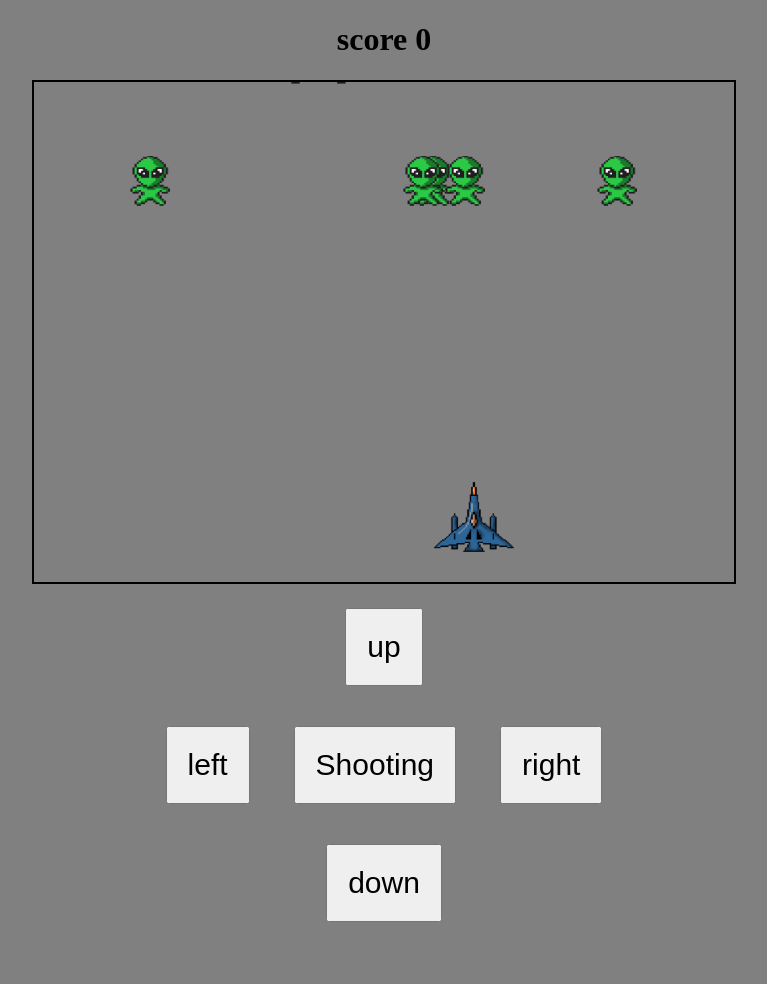
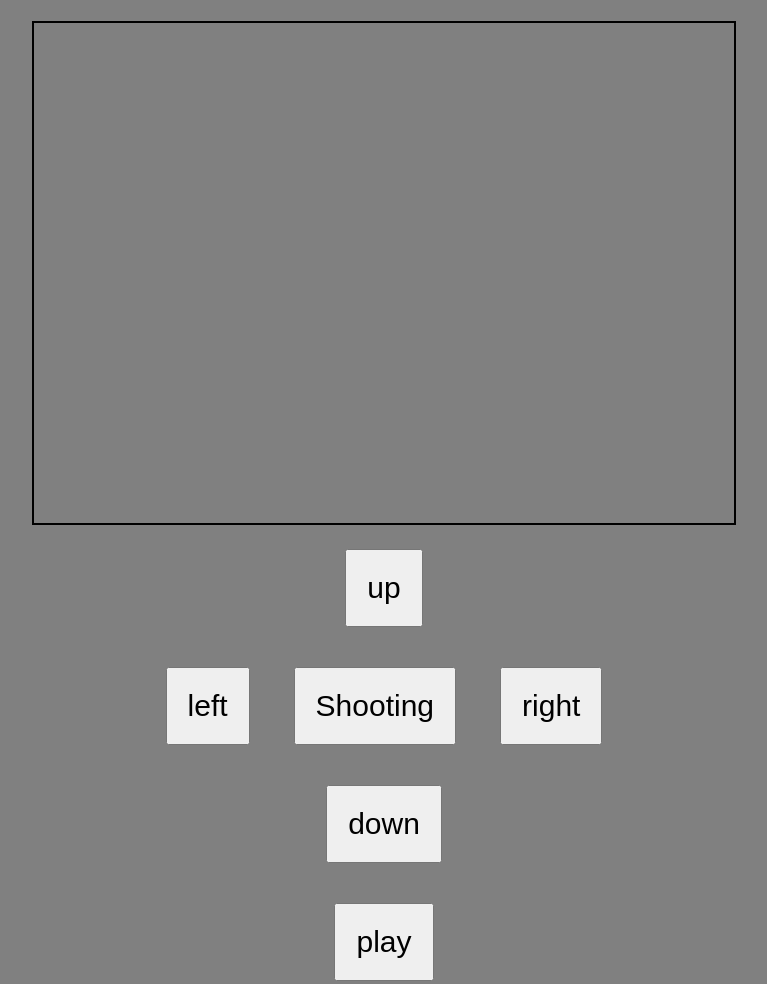
Before and after one commit to eddyomar1/ETOTU, a plain HTML site: page index.html in a window 1280 px wide. Shown: the whole page, without its empty margins (256-1023 px from the left). Before the commit the page ends 950 px from the top, so only its background shows below. Drawn offline with Linux system fonts and the light colour scheme.

Commit message:
boton de play añadido

```diff
--- a/index.html
+++ b/index.html
@@ -23,6 +23,11 @@ button{font-size: 30px; padding: 20px 20px 20px 20px; margin: 20px 20px 20px 20p
     else{document.getElementById('botones').style.display = 'none';}
 
     }
+
+
+
+
+
     </script>
 
 </head>
@@ -41,6 +46,9 @@ button{font-size: 30px; padding: 20px 20px 20px 20px; margin: 20px 20px 20px 20p
 <button id="bd">down</button>
 </div>
 
+<button id="play">play</button>
+<!--button id="pausa">pausa</button-->
+
 <script type="text/javascript" src="magia.js"></script>
 
 </body>
--- a/magia.js
+++ b/magia.js
@@ -36,84 +36,90 @@ var ene = [
     new ealien({id:"kk3", x: Math.floor(Math.random() * 650), y: -150, w:80, h:100, d:5}),
     new ealien({id:"kk3", x: Math.floor(Math.random() * 650), y: -150, w:80, h:100, d:5}),
 
-    new ealien({id:"kk3", x: Math.floor(Math.random() * 650), y: -Math.floor(Math.random() * 1650), w:80, h:100, d:10}),
-    new ealien({id:"kk3", x: Math.floor(Math.random() * 650), y: -Math.floor(Math.random() * 1650), w:80, h:100, d:10}),
-    new ealien({id:"kk3", x: Math.floor(Math.random() * 650), y: -Math.floor(Math.random() * 1650), w:80, h:100, d:10}),
-    new ealien({id:"kk3", x: Math.floor(Math.random() * 650), y: -Math.floor(Math.random() * 1650), w:80, h:100, d:10}),
-    new ealien({id:"kk3", x: Math.floor(Math.random() * 650), y: -Math.floor(Math.random() * 1650), w:80, h:100, d:10}),
-    new ealien({id:"kk3", x: Math.floor(Math.random() * 650), y: -Math.floor(Math.random() * 2000), w:80, h:100, d:10}),
-    new ealien({id:"kk3", x: Math.floor(Math.random() * 650), y: -Math.floor(Math.random() * 1650), w:80, h:100, d:10}),
-    new ealien({id:"kk3", x: Math.floor(Math.random() * 650), y: -Math.floor(Math.random() * 1650), w:80, h:100, d:10}),
-    new ealien({id:"kk3", x: Math.floor(Math.random() * 650), y: -Math.floor(Math.random() * 1650), w:80, h:100, d:10}),
-    new ealien({id:"kk3", x: Math.floor(Math.random() * 650), y: -Math.floor(Math.random() * 1650), w:80, h:100, d:10}),
-    new ealien({id:"kk3", x: Math.floor(Math.random() * 650), y: -Math.floor(Math.random() * 1650), w:80, h:100, d:10}),
-    new ealien({id:"kk3", x: Math.floor(Math.random() * 650), y: -Math.floor(Math.random() * 1650), w:80, h:100, d:10}),
-    new ealien({id:"kk3", x: Math.floor(Math.random() * 650), y: -Math.floor(Math.random() * 1650), w:80, h:100, d:10}),
-    new ealien({id:"kk3", x: Math.floor(Math.random() * 650), y: -Math.floor(Math.random() * 1650), w:80, h:100, d:10}),
-    new ealien({id:"kk3", x: Math.floor(Math.random() * 650), y: -Math.floor(Math.random() * 1650), w:80, h:100, d:10}),
-    new ealien({id:"kk3", x: Math.floor(Math.random() * 650), y: -Math.floor(Math.random() * 1650), w:80, h:100, d:10}),
-    new ealien({id:"kk3", x: Math.floor(Math.random() * 650), y: -Math.floor(Math.random() * 1650), w:80, h:100, d:10}),
-    new ealien({id:"kk3", x: Math.floor(Math.random() * 650), y: -Math.floor(Math.random() * 1650), w:80, h:100, d:10}),
-    new ealien({id:"kk3", x: Math.floor(Math.random() * 650), y: -Math.floor(Math.random() * 1650), w:80, h:100, d:10}),
-    new ealien({id:"kk3", x: Math.floor(Math.random() * 650), y: -Math.floor(Math.random() * 1650), w:80, h:100, d:10}),
-    new ealien({id:"kk3", x: Math.floor(Math.random() * 650), y: -Math.floor(Math.random() * 1650), w:80, h:100, d:10}),
-    new ealien({id:"kk3", x: Math.floor(Math.random() * 650), y: -Math.floor(Math.random() * 1650), w:80, h:100, d:10}),
-    new ealien({id:"kk3", x: Math.floor(Math.random() * 650), y: -Math.floor(Math.random() * 1650), w:80, h:100, d:10}),
-    new ealien({id:"kk3", x: Math.floor(Math.random() * 650), y: -Math.floor(Math.random() * 1650), w:80, h:100, d:10}),
-    new ealien({id:"kk3", x: Math.floor(Math.random() * 650), y: -Math.floor(Math.random() * 1650), w:80, h:100, d:10}),
-    new ealien({id:"kk3", x: Math.floor(Math.random() * 650), y: -Math.floor(Math.random() * 1650), w:80, h:100, d:10}),
-    new ealien({id:"kk3", x: Math.floor(Math.random() * 650), y: -Math.floor(Math.random() * 1650), w:80, h:100, d:10}),
-    new ealien({id:"kk3", x: Math.floor(Math.random() * 650), y: -Math.floor(Math.random() * 1650), w:80, h:100, d:10}),
-    new ealien({id:"kk3", x: Math.floor(Math.random() * 650), y: -Math.floor(Math.random() * 1650), w:80, h:100, d:10}),
-    new ealien({id:"kk3", x: Math.floor(Math.random() * 650), y: -Math.floor(Math.random() * 1650), w:80, h:100, d:10}),
-    new ealien({id:"kk3", x: Math.floor(Math.random() * 650), y: -Math.floor(Math.random() * 1650), w:80, h:100, d:10}),
-    new ealien({id:"kk3", x: Math.floor(Math.random() * 650), y: -Math.floor(Math.random() * 1650), w:80, h:100, d:10}),
-    new ealien({id:"kk3", x: Math.floor(Math.random() * 650), y: -Math.floor(Math.random() * 1650), w:80, h:100, d:10}),
+    new ealien({id:"kk3", x: Math.floor(Math.random() * 650), y: -Math.floor(Math.random() * 1650), w:80, h:100, d:8}),
+    new ealien({id:"kk3", x: Math.floor(Math.random() * 650), y: -Math.floor(Math.random() * 1650), w:80, h:100, d:8}),
+    new ealien({id:"kk3", x: Math.floor(Math.random() * 650), y: -Math.floor(Math.random() * 1650), w:80, h:100, d:8}),
+    new ealien({id:"kk3", x: Math.floor(Math.random() * 650), y: -Math.floor(Math.random() * 1650), w:80, h:100, d:5}),
+    new ealien({id:"kk3", x: Math.floor(Math.random() * 650), y: -Math.floor(Math.random() * 1650), w:80, h:100, d:5}),
+    new ealien({id:"kk3", x: Math.floor(Math.random() * 650), y: -Math.floor(Math.random() * 2000), w:80, h:100, d:5}),
+    new ealien({id:"kk3", x: Math.floor(Math.random() * 650), y: -Math.floor(Math.random() * 1650), w:80, h:100, d:5}),
+    new ealien({id:"kk3", x: Math.floor(Math.random() * 650), y: -Math.floor(Math.random() * 1650), w:80, h:100, d:5}),
+    new ealien({id:"kk3", x: Math.floor(Math.random() * 650), y: -Math.floor(Math.random() * 1650), w:80, h:100, d:5}),
+    new ealien({id:"kk3", x: Math.floor(Math.random() * 650), y: -Math.floor(Math.random() * 1650), w:80, h:100, d:5}),
+    new ealien({id:"kk3", x: Math.floor(Math.random() * 650), y: -Math.floor(Math.random() * 1650), w:80, h:100, d:5}),
+    new ealien({id:"kk3", x: Math.floor(Math.random() * 650), y: -Math.floor(Math.random() * 1650), w:80, h:100, d:5}),
+    new ealien({id:"kk3", x: Math.floor(Math.random() * 650), y: -Math.floor(Math.random() * 1650), w:80, h:100, d:5}),
+    new ealien({id:"kk3", x: Math.floor(Math.random() * 650), y: -Math.floor(Math.random() * 1650), w:80, h:100, d:5}),
+    new ealien({id:"kk3", x: Math.floor(Math.random() * 650), y: -Math.floor(Math.random() * 1650), w:80, h:100, d:5}),
+    new ealien({id:"kk3", x: Math.floor(Math.random() * 650), y: -Math.floor(Math.random() * 1650), w:80, h:100, d:5}),
+    new ealien({id:"kk3", x: Math.floor(Math.random() * 650), y: -Math.floor(Math.random() * 1650), w:80, h:100, d:5}),
+    new ealien({id:"kk3", x: Math.floor(Math.random() * 650), y: -Math.floor(Math.random() * 1650), w:80, h:100, d:5}),
+    new ealien({id:"kk3", x: Math.floor(Math.random() * 650), y: -Math.floor(Math.random() * 1650), w:80, h:100, d:5}),
+    new ealien({id:"kk3", x: Math.floor(Math.random() * 650), y: -Math.floor(Math.random() * 1650), w:80, h:100, d:5}),
+    new ealien({id:"kk3", x: Math.floor(Math.random() * 650), y: -Math.floor(Math.random() * 1650), w:80, h:100, d:5}),
+    new ealien({id:"kk3", x: Math.floor(Math.random() * 650), y: -Math.floor(Math.random() * 1650), w:80, h:100, d:5}),
+    new ealien({id:"kk3", x: Math.floor(Math.random() * 650), y: -Math.floor(Math.random() * 1650), w:80, h:100, d:5}),
+    new ealien({id:"kk3", x: Math.floor(Math.random() * 650), y: -Math.floor(Math.random() * 1650), w:80, h:100, d:5}),
+    new ealien({id:"kk3", x: Math.floor(Math.random() * 650), y: -Math.floor(Math.random() * 1650), w:80, h:100, d:5}),
+    new ealien({id:"kk3", x: Math.floor(Math.random() * 650), y: -Math.floor(Math.random() * 1650), w:80, h:100, d:5}),
+    new ealien({id:"kk3", x: Math.floor(Math.random() * 650), y: -Math.floor(Math.random() * 1650), w:80, h:100, d:5}),
+    new ealien({id:"kk3", x: Math.floor(Math.random() * 650), y: -Math.floor(Math.random() * 1650), w:80, h:100, d:5}),
+    new ealien({id:"kk3", x: Math.floor(Math.random() * 650), y: -Math.floor(Math.random() * 1650), w:80, h:100, d:5}),
+    new ealien({id:"kk3", x: Math.floor(Math.random() * 650), y: -Math.floor(Math.random() * 1650), w:80, h:100, d:5}),
+    new ealien({id:"kk3", x: Math.floor(Math.random() * 650), y: -Math.floor(Math.random() * 1650), w:80, h:100, d:5}),
+    new ealien({id:"kk3", x: Math.floor(Math.random() * 650), y: -Math.floor(Math.random() * 1650), w:80, h:100, d:5}),
+    new ealien({id:"kk3", x: Math.floor(Math.random() * 650), y: -Math.floor(Math.random() * 1650), w:80, h:100, d:5}),
+    new ealien({id:"kk3", x: Math.floor(Math.random() * 650), y: -Math.floor(Math.random() * 1650), w:80, h:100, d:5}),
+    new ealien({id:"kk3", x: Math.floor(Math.random() * 650), y: -Math.floor(Math.random() * 1650), w:80, h:100, d:5}),
+    new ealien({id:"kk3", x: Math.floor(Math.random() * 650), y: -Math.floor(Math.random() * 1650), w:80, h:100, d:5}),
+    new ealien({id:"kk3", x: Math.floor(Math.random() * 650), y: -Math.floor(Math.random() * 1650), w:80, h:100, d:5}),
+    new ealien({id:"kk3", x: Math.floor(Math.random() * 650), y: -Math.floor(Math.random() * 1650), w:80, h:100, d:5}),
 
-
-
-
-    new ealien({id:"kk3", x: Math.floor(Math.random() * 650), y: -Math.floor(Math.random() * 2000), w:80, h:100, d:30}),
-    new ealien({id:"kk3", x: Math.floor(Math.random() * 650), y: -Math.floor(Math.random() * 2000), w:80, h:100, d:30}),
-    new ealien({id:"kk3", x: Math.floor(Math.random() * 650), y: -Math.floor(Math.random() * 2000), w:80, h:100, d:30}),
-    new ealien({id:"kk3", x: Math.floor(Math.random() * 650), y: -Math.floor(Math.random() * 2000), w:80, h:100, d:30}),
-    new ealien({id:"kk3", x: Math.floor(Math.random() * 650), y: -Math.floor(Math.random() * 2000), w:80, h:100, d:30}),
-    new ealien({id:"kk3", x: Math.floor(Math.random() * 650), y: -Math.floor(Math.random() * 2000), w:80, h:100, d:30}),
-    new ealien({id:"kk3", x: Math.floor(Math.random() * 650), y: -Math.floor(Math.random() * 2000), w:80, h:100, d:30}),
-    new ealien({id:"kk3", x: Math.floor(Math.random() * 650), y: -Math.floor(Math.random() * 2000), w:80, h:100, d:30}),
-    new ealien({id:"kk3", x: Math.floor(Math.random() * 650), y: -Math.floor(Math.random() * 2000), w:80, h:100, d:30}),
-    new ealien({id:"kk3", x: Math.floor(Math.random() * 650), y: -Math.floor(Math.random() * 2000), w:80, h:100, d:30}),
-    new ealien({id:"kk3", x: Math.floor(Math.random() * 650), y: -Math.floor(Math.random() * 2000), w:80, h:100, d:30}),
-    new ealien({id:"kk3", x: Math.floor(Math.random() * 650), y: -Math.floor(Math.random() * 2000), w:80, h:100, d:30}),
-    new ealien({id:"kk3", x: Math.floor(Math.random() * 650), y: -Math.floor(Math.random() * 2000), w:80, h:100, d:30}),
-    new ealien({id:"kk3", x: Math.floor(Math.random() * 650), y: -Math.floor(Math.random() * 2000), w:80, h:100, d:30}),
-    new ealien({id:"kk3", x: Math.floor(Math.random() * 650), y: -Math.floor(Math.random() * 2000), w:80, h:100, d:30}),
-    new ealien({id:"kk3", x: Math.floor(Math.random() * 650), y: -Math.floor(Math.random() * 2000), w:80, h:100, d:30}),
-    new ealien({id:"kk3", x: Math.floor(Math.random() * 650), y: -Math.floor(Math.random() * 2000), w:80, h:100, d:30}),
-    new ealien({id:"kk3", x: Math.floor(Math.random() * 650), y: -Math.floor(Math.random() * 2000), w:80, h:100, d:30}),
-    new ealien({id:"kk3", x: Math.floor(Math.random() * 650), y: -Math.floor(Math.random() * 2000), w:80, h:100, d:30}),
-    new ealien({id:"kk3", x: Math.floor(Math.random() * 650), y: -Math.floor(Math.random() * 2000), w:80, h:100, d:30}),
-    new ealien({id:"kk3", x: Math.floor(Math.random() * 650), y: -Math.floor(Math.random() * 2000), w:80, h:100, d:30}),
-    new ealien({id:"kk3", x: Math.floor(Math.random() * 650), y: -Math.floor(Math.random() * 2000), w:80, h:100, d:30}),
-    new ealien({id:"kk3", x: Math.floor(Math.random() * 650), y: -Math.floor(Math.random() * 2000), w:80, h:100, d:30}),
-    new ealien({id:"kk3", x: Math.floor(Math.random() * 650), y: -Math.floor(Math.random() * 2000), w:80, h:100, d:30}),
-    new ealien({id:"kk3", x: Math.floor(Math.random() * 650), y: -Math.floor(Math.random() * 2000), w:80, h:100, d:30}),
-    new ealien({id:"kk3", x: Math.floor(Math.random() * 650), y: -Math.floor(Math.random() * 2000), w:80, h:100, d:30}),
-    new ealien({id:"kk3", x: Math.floor(Math.random() * 650), y: -Math.floor(Math.random() * 2000), w:80, h:100, d:30}),
-    new ealien({id:"kk3", x: Math.floor(Math.random() * 650), y: -Math.floor(Math.random() * 2000), w:80, h:100, d:30}),
-    new ealien({id:"kk3", x: Math.floor(Math.random() * 650), y: -Math.floor(Math.random() * 2000), w:80, h:100, d:30}),
-    new ealien({id:"kk3", x: Math.floor(Math.random() * 650), y: -Math.floor(Math.random() * 2000), w:80, h:100, d:30}),
-    new ealien({id:"kk3", x: Math.floor(Math.random() * 650), y: -Math.floor(Math.random() * 2000), w:80, h:100, d:30}),
-    new ealien({id:"kk3", x: Math.floor(Math.random() * 650), y: -Math.floor(Math.random() * 2000), w:80, h:100, d:30}),
-    new ealien({id:"kk3", x: Math.floor(Math.random() * 650), y: -Math.floor(Math.random() * 2000), w:80, h:100, d:30}),
-    new ealien({id:"kk3", x: Math.floor(Math.random() * 650), y: -Math.floor(Math.random() * 2000), w:80, h:100, d:30}),
-    new ealien({id:"kk3", x: Math.floor(Math.random() * 650), y: -Math.floor(Math.random() * 2000), w:80, h:100, d:30}),
-    new ealien({id:"kk3", x: Math.floor(Math.random() * 650), y: -Math.floor(Math.random() * 2000), w:80, h:100, d:30}),
-    new ealien({id:"kk3", x: Math.floor(Math.random() * 650), y: -Math.floor(Math.random() * 2000), w:80, h:100, d:30}),
-    new ealien({id:"kk3", x: Math.floor(Math.random() * 650), y: -Math.floor(Math.random() * 2000), w:80, h:100, d:30}),
-    new ealien({id:"kk3", x: Math.floor(Math.random() * 650), y: -Math.floor(Math.random() * 2000), w:80, h:100, d:30}),
-    new ealien({id:"kk3", x: Math.floor(Math.random() * 650), y: -Math.floor(Math.random() * 2000), w:80, h:100, d:30}),
-    new ealien({id:"kk3", x: Math.floor(Math.random() * 650), y: -Math.floor(Math.random() * 2000), w:80, h:100, d:30}),
+    new ealien({id:"kk3", x: Math.floor(Math.random() * 650), y: -Math.floor(Math.random() * 5000), w:80, h:100, d:30}),
+    new ealien({id:"kk3", x: Math.floor(Math.random() * 650), y: -Math.floor(Math.random() * 5000), w:80, h:100, d:30}),
+    new ealien({id:"kk3", x: Math.floor(Math.random() * 650), y: -Math.floor(Math.random() * 5000), w:80, h:100, d:30}),
+    new ealien({id:"kk3", x: Math.floor(Math.random() * 650), y: -Math.floor(Math.random() * 5000), w:80, h:100, d:30}),
+    new ealien({id:"kk3", x: Math.floor(Math.random() * 650), y: -Math.floor(Math.random() * 5000), w:80, h:100, d:30}),
+    new ealien({id:"kk3", x: Math.floor(Math.random() * 650), y: -Math.floor(Math.random() * 5000), w:80, h:100, d:30}),
+    new ealien({id:"kk3", x: Math.floor(Math.random() * 650), y: -Math.floor(Math.random() * 5000), w:80, h:100, d:30}),
+    new ealien({id:"kk3", x: Math.floor(Math.random() * 650), y: -Math.floor(Math.random() * 5000), w:80, h:100, d:30}),
+    new ealien({id:"kk3", x: Math.floor(Math.random() * 650), y: -Math.floor(Math.random() * 5000), w:80, h:100, d:30}),
+    new ealien({id:"kk3", x: Math.floor(Math.random() * 650), y: -Math.floor(Math.random() * 5000), w:80, h:100, d:30}),
+    new ealien({id:"kk3", x: Math.floor(Math.random() * 650), y: -Math.floor(Math.random() * 5000), w:80, h:100, d:30}),
+    new ealien({id:"kk3", x: Math.floor(Math.random() * 650), y: -Math.floor(Math.random() * 5000), w:80, h:100, d:30}),
+    new ealien({id:"kk3", x: Math.floor(Math.random() * 650), y: -Math.floor(Math.random() * 5000), w:80, h:100, d:30}),
+    new ealien({id:"kk3", x: Math.floor(Math.random() * 650), y: -Math.floor(Math.random() * 5000), w:80, h:100, d:30}),
+    new ealien({id:"kk3", x: Math.floor(Math.random() * 650), y: -Math.floor(Math.random() * 5000), w:80, h:100, d:30}),
+    new ealien({id:"kk3", x: Math.floor(Math.random() * 650), y: -Math.floor(Math.random() * 5000), w:80, h:100, d:30}),
+    new ealien({id:"kk3", x: Math.floor(Math.random() * 650), y: -Math.floor(Math.random() * 5000), w:80, h:100, d:30}),
+    new ealien({id:"kk3", x: Math.floor(Math.random() * 650), y: -Math.floor(Math.random() * 5000), w:80, h:100, d:30}),
+    new ealien({id:"kk3", x: Math.floor(Math.random() * 650), y: -Math.floor(Math.random() * 5000), w:80, h:100, d:30}),
+    new ealien({id:"kk3", x: Math.floor(Math.random() * 650), y: -Math.floor(Math.random() * 5000), w:80, h:100, d:30}),
+    new ealien({id:"kk3", x: Math.floor(Math.random() * 650), y: -Math.floor(Math.random() * 5000), w:80, h:100, d:30}),
+    new ealien({id:"kk3", x: Math.floor(Math.random() * 650), y: -Math.floor(Math.random() * 5000), w:80, h:100, d:30}),
+    new ealien({id:"kk3", x: Math.floor(Math.random() * 650), y: -Math.floor(Math.random() * 5000), w:80, h:100, d:30}),
+    new ealien({id:"kk3", x: Math.floor(Math.random() * 650), y: -Math.floor(Math.random() * 5000), w:80, h:100, d:30}),
+    new ealien({id:"kk3", x: Math.floor(Math.random() * 650), y: -Math.floor(Math.random() * 5000), w:80, h:100, d:30}),
+    new ealien({id:"kk3", x: Math.floor(Math.random() * 650), y: -Math.floor(Math.random() * 5000), w:80, h:100, d:30}),
+    new ealien({id:"kk3", x: Math.floor(Math.random() * 650), y: -Math.floor(Math.random() * 5000), w:80, h:100, d:30}),
+    new ealien({id:"kk3", x: Math.floor(Math.random() * 650), y: -Math.floor(Math.random() * 5000), w:80, h:100, d:30}),
+    new ealien({id:"kk3", x: Math.floor(Math.random() * 650), y: -Math.floor(Math.random() * 5000), w:80, h:100, d:30}),
+    new ealien({id:"kk3", x: Math.floor(Math.random() * 650), y: -Math.floor(Math.random() * 5000), w:80, h:100, d:30}),
+    new ealien({id:"kk3", x: Math.floor(Math.random() * 650), y: -Math.floor(Math.random() * 5000), w:80, h:100, d:30}),
+    new ealien({id:"kk3", x: Math.floor(Math.random() * 650), y: -Math.floor(Math.random() * 5000), w:80, h:100, d:30}),
+    new ealien({id:"kk3", x: Math.floor(Math.random() * 650), y: -Math.floor(Math.random() * 5000), w:80, h:100, d:30}),
+    new ealien({id:"kk3", x: Math.floor(Math.random() * 650), y: -Math.floor(Math.random() * 5000), w:80, h:100, d:30}),
+    new ealien({id:"kk3", x: Math.floor(Math.random() * 650), y: -Math.floor(Math.random() * 5000), w:80, h:100, d:30}),
+    new ealien({id:"kk3", x: Math.floor(Math.random() * 650), y: -Math.floor(Math.random() * 5000), w:80, h:100, d:30}),
+    new ealien({id:"kk3", x: Math.floor(Math.random() * 650), y: -Math.floor(Math.random() * 5000), w:80, h:100, d:30}),
+    new ealien({id:"kk3", x: Math.floor(Math.random() * 650), y: -Math.floor(Math.random() * 5000), w:80, h:100, d:30}),
+    new ealien({id:"kk3", x: Math.floor(Math.random() * 650), y: -Math.floor(Math.random() * 5000), w:80, h:100, d:30}),
+    new ealien({id:"kk3", x: Math.floor(Math.random() * 650), y: -Math.floor(Math.random() * 5000), w:80, h:100, d:30}),
+    new ealien({id:"kk3", x: Math.floor(Math.random() * 650), y: -Math.floor(Math.random() * 5000), w:80, h:100, d:30}),
+    new ealien({id:"kk3", x: Math.floor(Math.random() * 650), y: -Math.floor(Math.random() * 5000), w:80, h:100, d:30}),
+    new ealien({id:"kk3", x: Math.floor(Math.random() * 650), y: -Math.floor(Math.random() * 5000), w:80, h:100, d:30}),
+    new ealien({id:"kk3", x: Math.floor(Math.random() * 650), y: -Math.floor(Math.random() * 5000), w:80, h:100, d:30}),
+    new ealien({id:"kk3", x: Math.floor(Math.random() * 650), y: -Math.floor(Math.random() * 5000), w:80, h:100, d:30}),
 
     new ealien({id:"kk3", x: Math.floor(Math.random() * 500), y: -70000, w:320, h:400, d:200}),
 
@@ -204,6 +210,7 @@ if(ba.x+ba.w >= e.x &&
     ene.splice(c, 1);
     // e.splice(c, m)
     sc++;
+    if(sc==10){clearInterval(drawi)}
     }
     e.d-=1;
 }
@@ -225,7 +232,7 @@ function draw(){
     document.getElementById('w').innerHTML = "score " + sc;
 }
 
-var drawi = setInterval(draw, 1000/30);
+
 
 document.addEventListener('keydown', function(event){
 
@@ -315,6 +322,14 @@ document.addEventListener('keyup', function(event){
 
 
 
+            var play = document.getElementById('play');
+
+            play.addEventListener('mousedown', function(event){
+
+                var drawi = setInterval(draw, 1000/30);
+                play.style.display = 'none';
+            });
+
 
 
 
```
